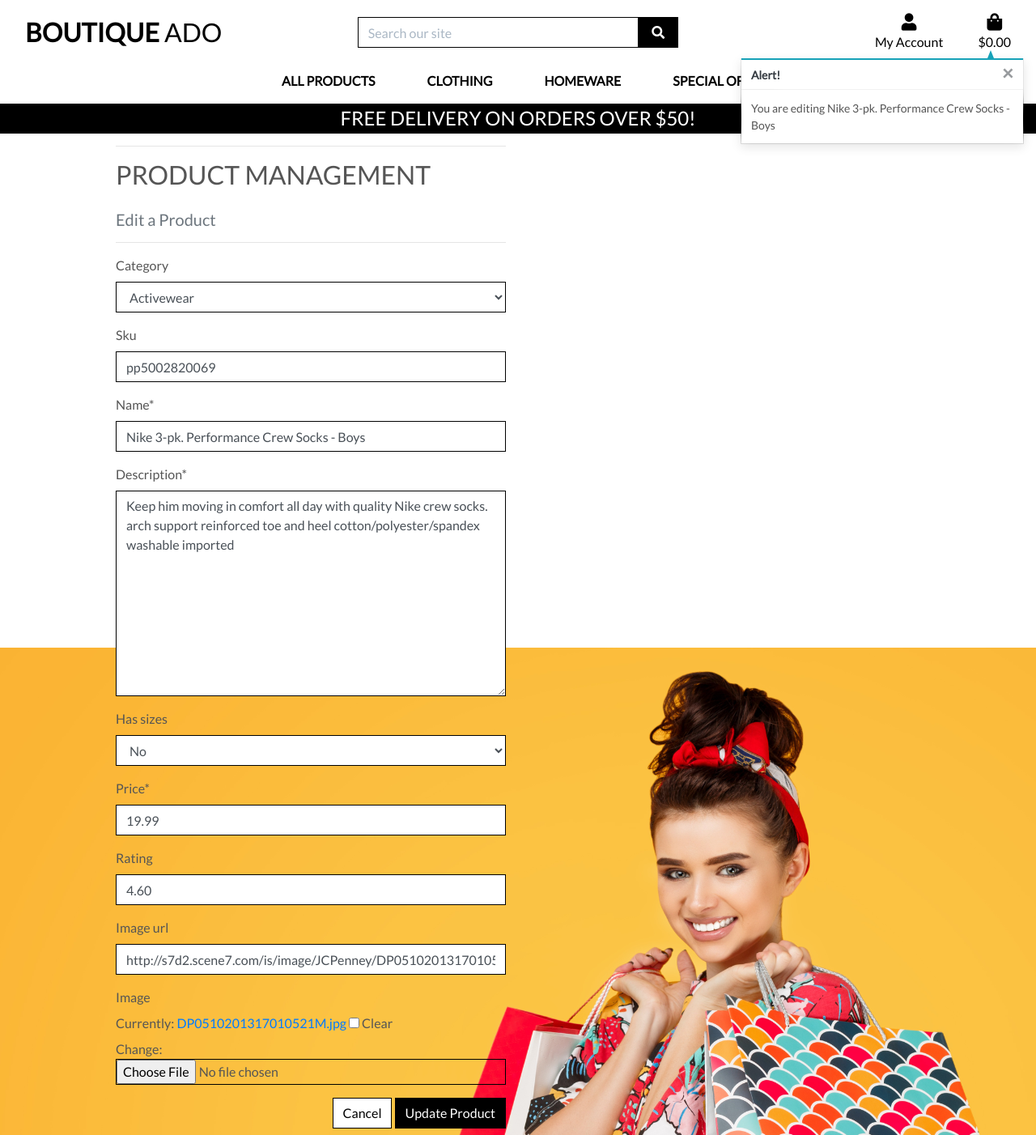
After one commit to tizcoppoli/boutique-ado, a Django app: page /products/edit/12/ in a window 1280 px wide. The commit adds this page. Shown: the whole page at 81% size. Run offline with Django 3.2, Linux system fonts and the light colour scheme; data comes from the database, SQL or seed files in the repository; some libraries are stand-ins or nearby versions.

Commit message:
product admin editing products

```diff
--- a/bag/templates/bag/bag.html
+++ b/bag/templates/bag/bag.html
@@ -39,7 +39,11 @@
                             {% for item in bag_items %}
                                 <tr>
                                     <td class="p-3 w-25">
-                                        <img class="img-fluid rounded" src="{{ item.product.image.url }}">
+                                        {% if item.product.image %}
+                                            <img class="img-fluid rounded" src="{{ item.product.image.url }}" alt="{{ item.product.name }}">
+                                        {% else %}
+                                            <img class="img-fluid rounded" src="{{ MEDIA_URL }}noimage.png" alt="{{ item.product.name }}">
+                                        {% endif %}
                                     </td>
                                     <td class="py-3">
                                         <p class="my-0"><strong>{{ item.product.name }}</strong></p>
--- /dev/null
+++ b/products/templates/products/edit_product.html
@@ -0,0 +1,37 @@
+{% extends "base.html" %}
+{% load static %}
+
+{% block page_header %}
+    <div class="container header-container">
+        <div class="row">
+            <div class="col"></div>
+        </div>
+    </div>
+{% endblock %}
+
+{% block content %}
+    <div class="overlay"></div>
+    <div class="container">
+        <div class="row">
+            <div class="col-12 col-md-6">
+                <hr>
+                <h2 class="logo-font mb-4">Product Management</h2>
+                <h5 class="text-muted">Edit a Product</h5>
+                <hr>
+            </div>
+        </div>
+
+        <div class="row">
+            <div class="col-12 col-md-6">
+                <form class="form mb-2" method="POST" action="{% url 'edit_product' product.id %}" enctype="multipart/form-data">
+                    {% csrf_token %}
+                    {{ form | crispy }}
+                    <div class="text-right">
+                        <a class="btn btn-outline-black rounded-0" href="{% url 'products' %}">Cancel</a>
+                        <button class="btn btn-black rounded-0" type="submit">Update Product</button>
+                    </div>
+                </form>
+            </div>
+        </div>
+    </div>
+{% endblock %}
--- a/products/urls.py
+++ b/products/urls.py
@@ -3,5 +3,7 @@ from . import views
 
 urlpatterns = [
     path('', views.all_products, name='products'),
-    path('<product_id>', views.product_detail, name='product_detail'),
+    path('<int:product_id>/', views.product_detail, name='product_detail'),
+    path('add/', views.add_product, name='add_product'),
+    path('edit/<int:product_id>/', views.edit_product, name='edit_product'),
 ]
--- a/products/views.py
+++ b/products/views.py
@@ -2,7 +2,9 @@ from django.shortcuts import render, redirect, reverse, get_object_or_404
 from django.contrib import messages
 from django.db.models import Q
 from django.db.models.functions import Lower
+
 from .models import Product, Category
+from .forms import ProductForm
 
 # Create your views here.
 
@@ -68,3 +70,52 @@ def product_detail(request, product_id):
         'product': product,
     }
     return render(request, 'products/product_detail.html', context)
+
+
+def add_product(request):
+    """
+    Add a product to the store
+    """
+    if request.method == 'POST':
+        form = ProductForm(request.POST, request.FILES)
+        if form.is_valid():
+            form.save()
+            messages.success(request, 'Successfully added product!')
+            return redirect(reverse('add_product'))
+        else:
+            messages.error(request, 'Failed to add product. Please ensure the form is valid.')
+    else:
+        form = ProductForm()
+
+    template = 'products/add_product.html'
+    context = {
+        'form': form,
+    }
+
+    return render(request, template, context)
+
+
+def edit_product(request, product_id):
+    """
+    Edit a product in the store
+    """
+    product = get_object_or_404(Product, pk=product_id)
+    if request.method == 'POST':
+        form = ProductForm(request.POST, request.FILES, instance=product)
+        if form.is_valid():
+            form.save()
+            messages.success(request, 'Successfully updated product!')
+            return redirect(reverse('product_detail', args=[product.id]))
+        else:
+            messages.error(request, 'Failed to update product. Please ensure the form is valid.')
+    else:
+        form = ProductForm(instance=product)
+        messages.info(request, f'You are editing {product.name}')
+
+    template = 'products/edit_product.html'
+    context = {
+        'form': form,
+        'product': product,
+    }
+
+    return render(request, template, context)
--- a/templates/base.html
+++ b/templates/base.html
@@ -73,7 +73,7 @@
                         <div class="dropdown-menu border-0" aria-labelledby="user-options">
                             {% if request.user.is_authenticated %}
                                 {% if request.user.is_superuser %}
-                                    <a class="dropdown-item" href="">Product Management</a>
+                                    <a class="dropdown-item" href="{% url 'add_product' %}">Product Management</a>
                                 {% endif %}
                                 <a class="dropdown-item" href="{% url 'profile' %}">My Profile</a>
                                 <a class="dropdown-item" href="{% url 'account_logout' %}">Logout</a>
--- a/templates/includes/mobile-top-header.html
+++ b/templates/includes/mobile-top-header.html
@@ -33,7 +33,7 @@
     <div class="dropdown-menu border-0" aria-labelledby="user-options">
         {% if request.user.is_authenticated %}
             {% if request.user.is_superuser %}
-                <a href="{% url 'account_logout' %}" class="dropdown-item">Product Management</a>
+                <a href="{% url 'add_product' %}" class="dropdown-item">Product Management</a>
             {% endif %}
             <a href="" class="dropdown-item">My Profile</a>
             <a href="{% url 'account_logout' %}" class="dropdown-item">Logout</a>
--- a/templates/includes/toasts/toast_success.html
+++ b/templates/includes/toasts/toast_success.html
@@ -20,7 +20,11 @@
                 {% for item in bag_items %}
                     <div class="row">
                         <div class="col-3 my-1">
-                            <img class="w-100" src="{{ item.product.image.url }}">
+                            {% if item.product.image %}
+                                <img class="w-100" src="{{ item.product.image.url }}" alt="{{ item.product.name }}">
+                            {% else %}
+                                <img class="w-100" src="{{ MEDIA_URL }}noimage.png" alt="{{ item.product.name }}">
+                            {% endif %}
                         </div>
                         <div class="col-9">
                             <p class="my-0"><strong>{{ item.product.name }}</strong></p>
```
Also changed, not shown: products/templates/products/add_product.html (added, +37 -0 lines), profiles/views.py (+4 -3 lines), products/forms.py (line endings or trailing spaces).
